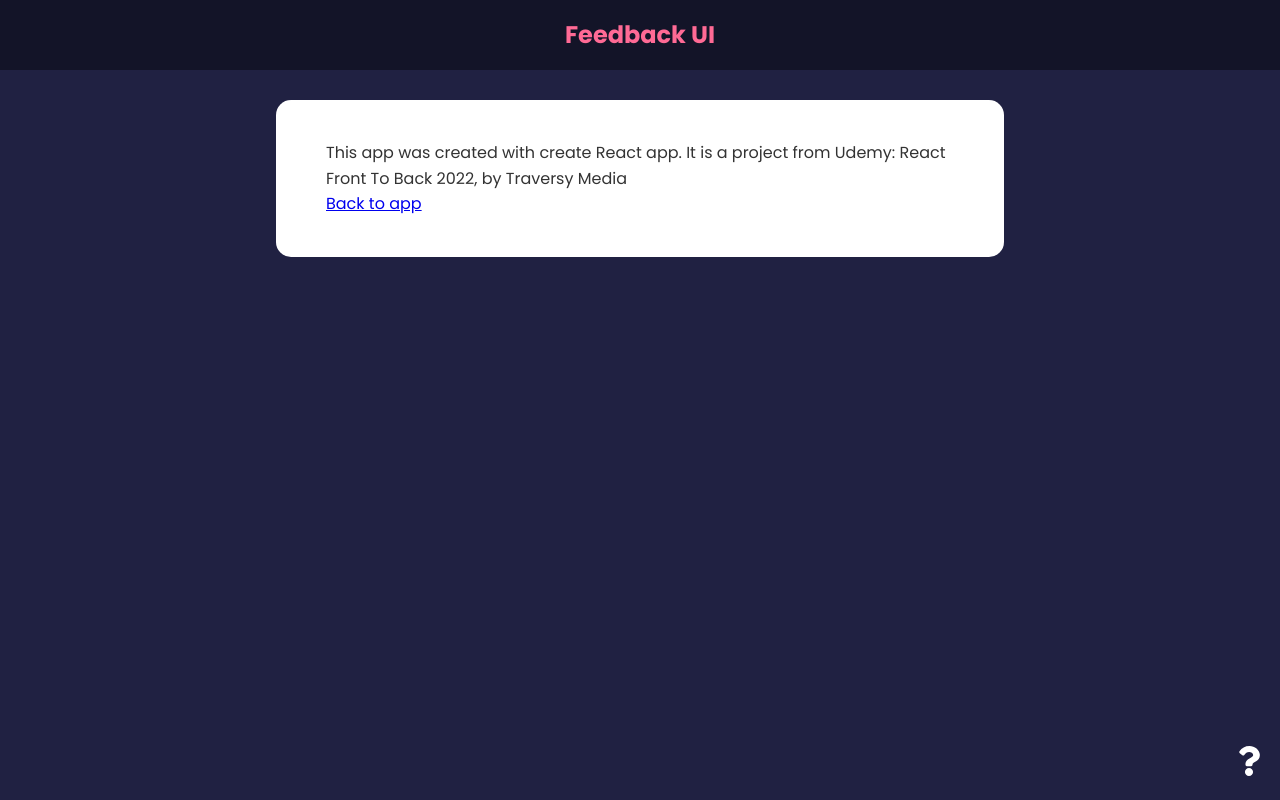
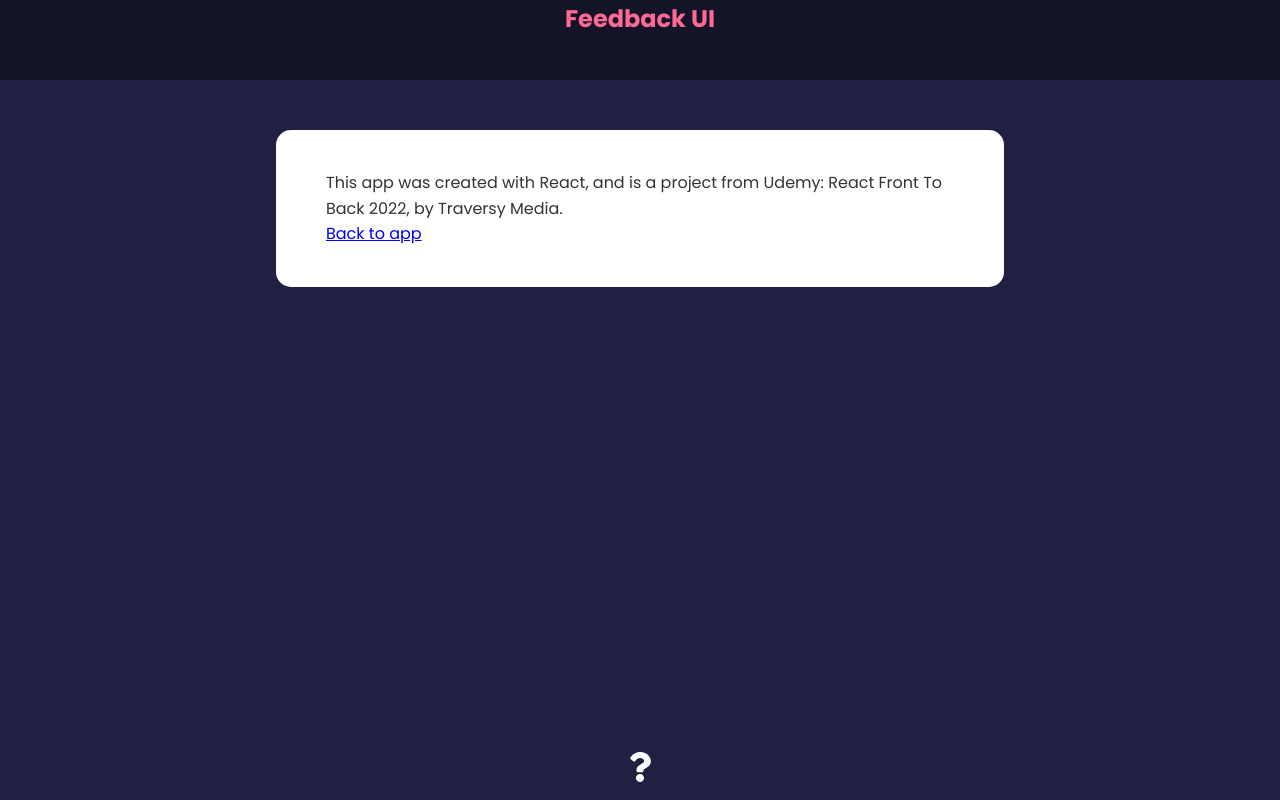
Before and after one commit to chriskorsak/feedback-app-udemy, a React (Create React App) app: page /about in a window 1280 px wide. Built offline with nearby package versions, Linux system fonts and the light colour scheme.

Commit message:
refactor layout by using flexbox, create footer component.

```diff
--- a/src/App.js
+++ b/src/App.js
@@ -6,7 +6,7 @@ import feedbackData from './data/feedbackData';
 import FeedbackForm from './components/FeedbackForm';
 import FeedbackStats from './components/FeedbackStats';
 import About from './pages/About';
-import AboutIconLink from './components/AboutIconLink';
+import Footer from './components/Footer';
 import { BrowserRouter as Router, Routes, Route } from 'react-router-dom';
 
 function App() {
@@ -46,8 +46,8 @@ function App() {
 
           <Route path="/about" element={<About />} />
         </Routes>
+        <Footer />
       </div>
-      <AboutIconLink />
     </Router>
   );
 }
--- /dev/null
+++ b/src/components/Footer.js
@@ -0,0 +1,11 @@
+import AboutIconLink from './AboutIconLink';
+
+const Footer = () => {
+  return (
+    <footer>
+      <AboutIconLink />
+    </footer>
+  );
+};
+
+export default Footer;
--- a/src/index.css
+++ b/src/index.css
@@ -21,10 +21,14 @@ ul {
   max-width: 768px;
   margin: auto;
   padding: 0 20px;
+  display: flex;
+  flex-direction: column;
+  justify-content: space-between;
+  min-height: 85vh;
 }
 
 header {
-  height: 70px;
+  height: 10vh;
   width: 100%;
   display: flex;
   justify-content: space-between;
@@ -185,11 +189,8 @@ input:focus {
   color: rebeccapurple;
 }
 
-div.about-link {
-  padding: 1rem;
-  position: fixed;
-  bottom: 0;
-  right: 0;
+footer {
+  text-align: center;
 }
 
 .about-link a {
--- a/src/pages/About.js
+++ b/src/pages/About.js
@@ -4,8 +4,8 @@ function About() {
   return (
     <Card>
       <div>
-        This app was created with create React app. It is a project from Udemy:
-        React Front To Back 2022, by Traversy Media
+        This app was created with React, and is a project from Udemy: React
+        Front To Back 2022, by Traversy Media.
       </div>
       <p>
         <Link to="/">Back to app</Link>
```
